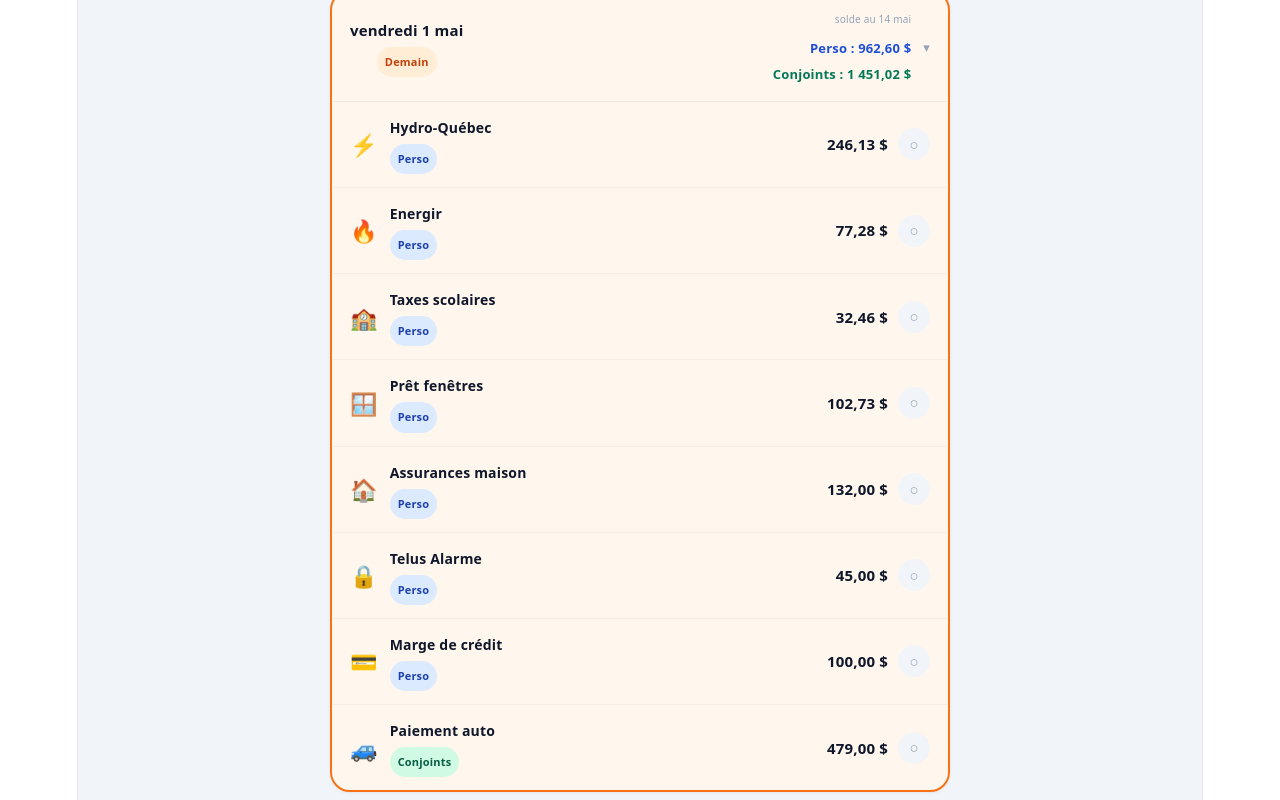
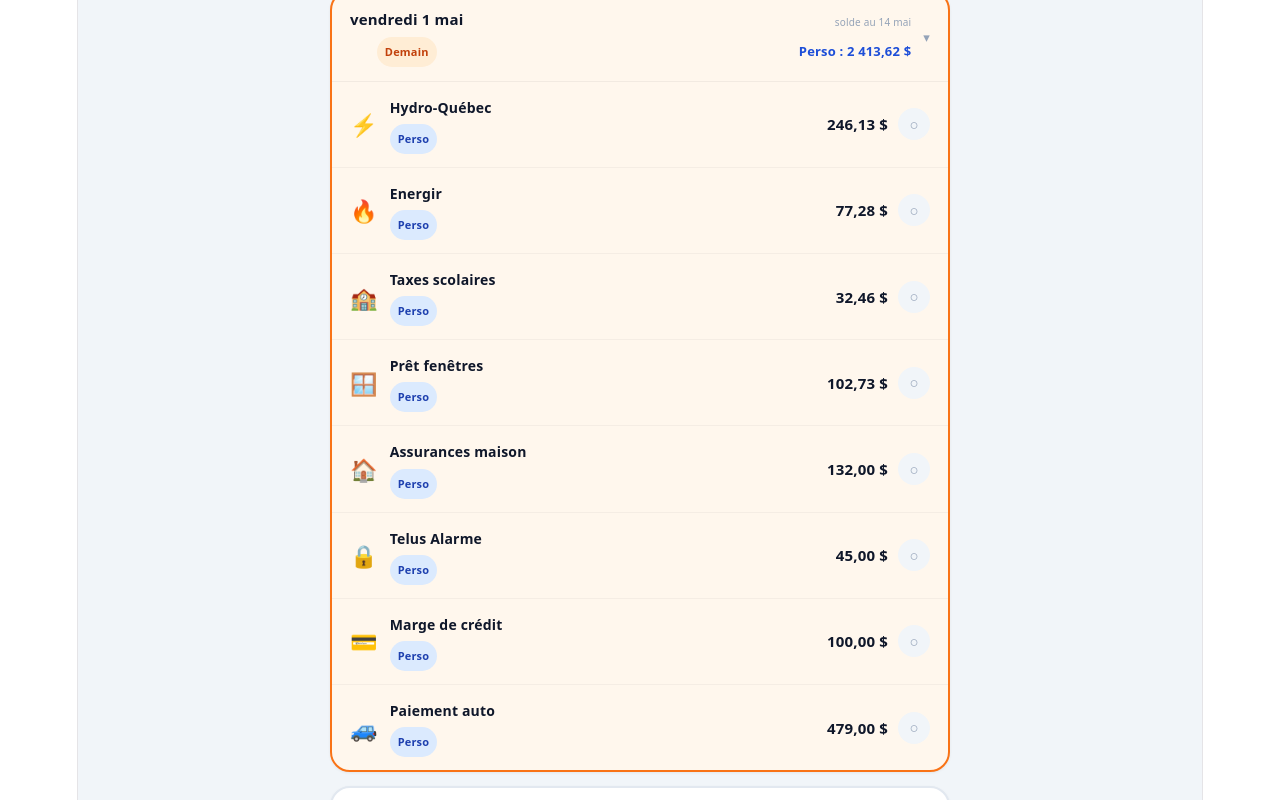
Before and after one commit to hillrichmtl-design/mon-app, a React (Vite) app: page / in a window 1280 px wide. Shown: the part 360-1160 px from the top of the page. Built offline with nearby package versions, Linux system fonts and the light colour scheme.

Commit message:
fix: Hypothèque + Paiements auto → compte Perso (SW v12)

```diff
--- a/paiements-pwa/index.html
+++ b/paiements-pwa/index.html
@@ -36,9 +36,9 @@ const BILLS = [
   { id:"alarme",       name:"Telus Alarme",      amount:45.00,  days:[1],     account:"Perso",     emoji:"🔒" },
   { id:"assur-auto",   name:"Assurances auto",   amount:175.00, days:[20],    account:"Perso",     emoji:"🚗" },
   { id:"marge",        name:"Marge de crédit",   amount:100.00, days:[1],     account:"Perso",     emoji:"💳" },
-  { id:"hypotheque",   name:"Hypothèque",         amount:972.02, biweekly:new Date(2026,2,27), account:"Conjoints", emoji:"🏡" },
-  { id:"pmt-auto-1",   name:"Paiement auto",     amount:479.00, days:[1],     account:"Conjoints", emoji:"🚙" },
-  { id:"pmt-auto-20",  name:"Paiement auto",     amount:479.00, days:[20],    account:"Conjoints", emoji:"🚙" },
+  { id:"hypotheque",   name:"Hypothèque",         amount:972.02, biweekly:new Date(2026,2,27), account:"Perso",     emoji:"🏡" },
+  { id:"pmt-auto-1",   name:"Paiement auto",     amount:479.00, days:[1],     account:"Perso",     emoji:"🚙" },
+  { id:"pmt-auto-20",  name:"Paiement auto",     amount:479.00, days:[20],    account:"Perso",     emoji:"🚙" },
 ];
 
 // ─── Jours fériés QC + Canada ──────────────────────────────────────────────
--- a/paiements-pwa/sw.js
+++ b/paiements-pwa/sw.js
@@ -1,4 +1,4 @@
-const CACHE = "mes-paiements-v11";
+const CACHE = "mes-paiements-v12";
 const ASSETS = [
   "./",
   "./index.html",
--- a/src/paiements.jsx
+++ b/src/paiements.jsx
@@ -16,9 +16,9 @@ const BILLS = [
   { id: "alarme",       name: "Telus Alarme",        amount: 45.00,  days: [1],     account: "Perso",     emoji: "🔒" },
   { id: "assur-auto",   name: "Assurances auto",    amount: 175.00, days: [20],    account: "Perso",     emoji: "🚗" },
   { id: "marge",        name: "Marge de crédit",    amount: 100.00, days: [1],     account: "Perso",     emoji: "💳" },
-  { id: "hypotheque",   name: "Hypothèque",          amount: 972.02, biweekly: new Date(2026, 2, 27), account: "Conjoints", emoji: "🏡" },
-  { id: "pmt-auto-1",   name: "Paiement auto",      amount: 479.00, days: [1],     account: "Conjoints", emoji: "🚙" },
-  { id: "pmt-auto-20",  name: "Paiement auto",      amount: 479.00, days: [20],    account: "Conjoints", emoji: "🚙" },
+  { id: "hypotheque",   name: "Hypothèque",          amount: 972.02, biweekly: new Date(2026, 2, 27), account: "Perso",     emoji: "🏡" },
+  { id: "pmt-auto-1",   name: "Paiement auto",      amount: 479.00, days: [1],     account: "Perso",     emoji: "🚙" },
+  { id: "pmt-auto-20",  name: "Paiement auto",      amount: 479.00, days: [20],    account: "Perso",     emoji: "🚙" },
 ];
 
 // ─── Congés QC + Canada ────────────────────────────────────────────────────
```
